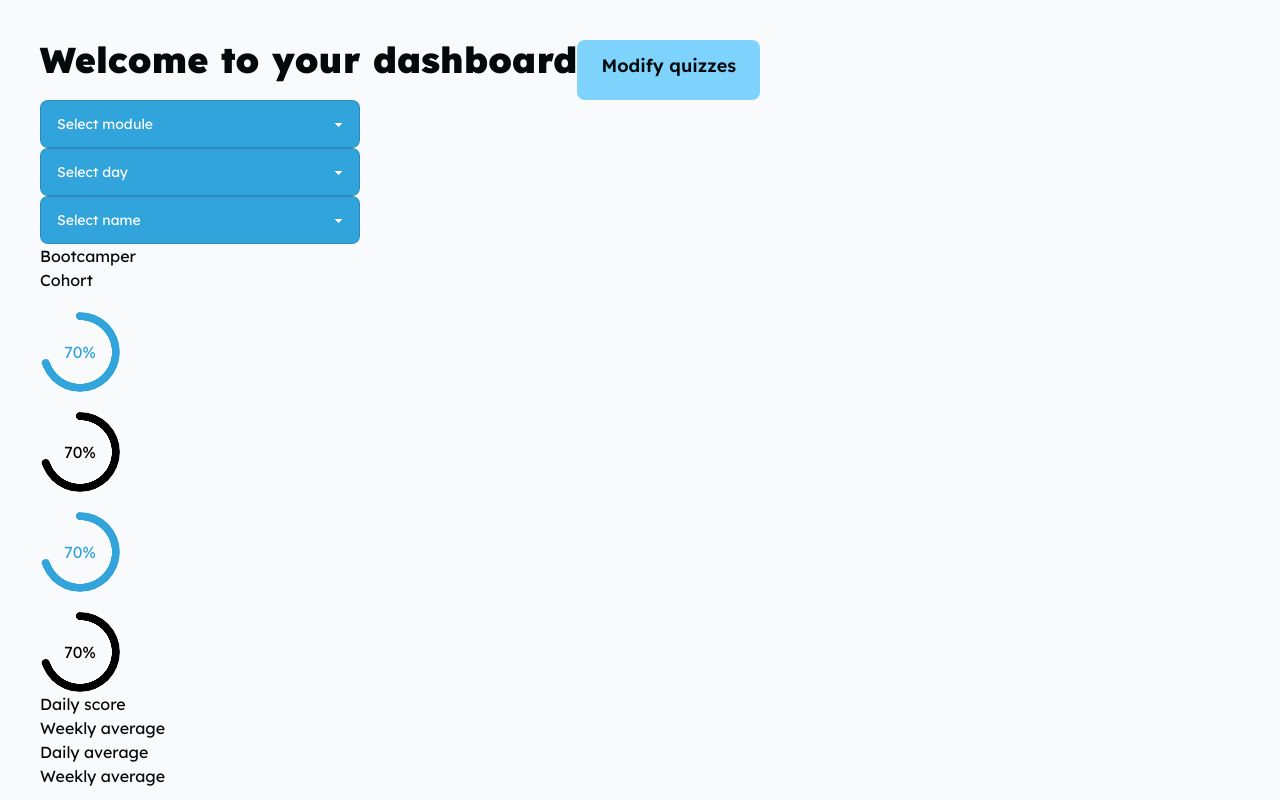
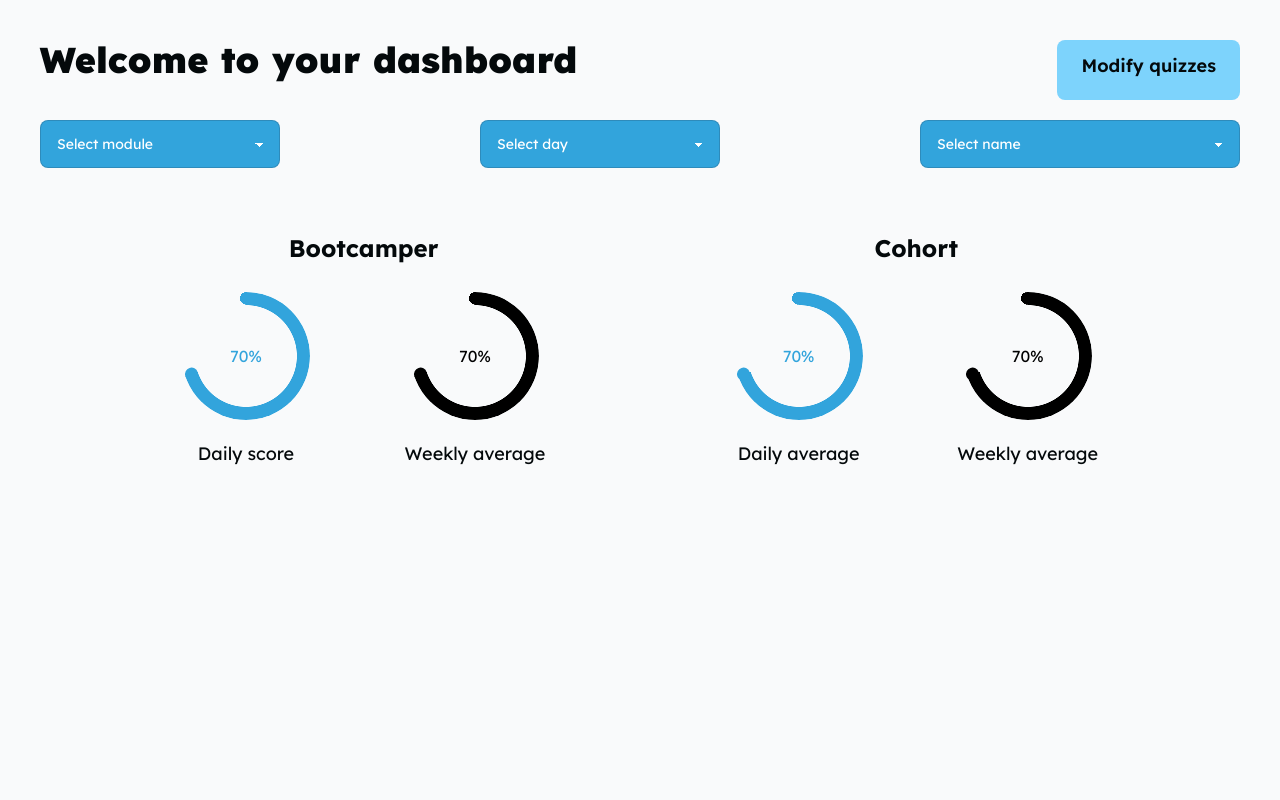
Before and after one commit to SchoolOfCode/bc16-final-projects-team_algorhythm, a Next.js app: page /dashboard in a window 1280 px wide. Built offline with nearby package versions, Linux system fonts and the light colour scheme; no server answers; what tailwindcss-animated would draw is missing.

Commit message:
made design edits

```diff
--- a/app/dashboard/page.tsx
+++ b/app/dashboard/page.tsx
@@ -3,8 +3,8 @@ import Link from "next/link";
 
 export default function DashBoard() {
     return (
-        <div className="flex flex-col justify-start items-start pt-10 px-10 w-full">
-          <div className=" flex flex-row ">
+        <div className="flex flex-col  pt-10 px-10 w-full">
+          <div className=" flex flex-row justify-between mb-5 ">
             <h1 className="font-black text-4xl pb-5 text-left ">Welcome to your dashboard</h1>
             <Link
               href="#"
@@ -13,13 +13,13 @@ export default function DashBoard() {
               Modify quizzes
             </Link>
             </div>
-            <div>
-            <select className="select select-bordered w-full max-w-xs bg-loginblue text-white " >
+            <div className="flex flex-row justify-between ">
+            <select className="select select-bordered w-1/5 max-w-xs bg-loginblue text-white " >
   <option disabled selected>Select module</option>
   <option>1. Onboarding</option>
   <option>2. Front End</option>
 </select>
-<select className="select select-bordered w-full max-w-xs bg-loginblue text-white " >
+<select className="select select-bordered w-1/5 max-w-xs bg-loginblue text-white " >
   <option disabled selected>Select day</option>
   <option>Monday</option>
   <option>Tuesday</option>
@@ -27,28 +27,31 @@ export default function DashBoard() {
   <option>Thursday</option>
   <option>Friday</option>
 </select>
-<select className="select select-bordered w-full max-w-xs bg-loginblue text-white " >
+<select className="select select-bordered w-3/5 max-w-xs bg-loginblue text-white " >
   <option disabled selected>Select name</option>
   <option>Annamaria Koutsoras</option>
   <option>Jack White</option>
   <option>Stephen Boyce</option>
 </select>
-<p>Bootcamper</p>
-<p>Cohort</p>
-
 </div>
-
-            <div className=" mt-5 radial-progress text-loginblue " style={{"--value":70}} role="progressbar">70%</div>
-            <div className=" mt-5 radial-progress text-black " style={{"--value":70}} role="progressbar">70%</div>
-            <div className=" mt-5 radial-progress text-loginblue " style={{"--value":70}} role="progressbar">70%</div>
-            <div className=" mt-5 radial-progress text-black " style={{"--value":70}} role="progressbar">70%</div>
-            <div>
-            <p>Daily score</p>
-            <p>Weekly average</p>
-            <p>Daily average</p>
-            <p>Weekly average</p>
+<div className="grid grid-rows-[10vh, 30vh, 10vh] ">
+<div className="grid grid-cols-subgrid col-span-7 justify-items-center items-end h-24 mb-2 ">
+<p className="col-start-2 col-span-2 text-2xl font-bold	">Bootcamper</p>
+<p className="col-start-5 col-span-2 text-2xl font-bold	">Cohort</p>
+</div>
+  <div className="grid grid-cols-subgrid col-span-7 justify-items-center ">
+            <div className=" mt-5 radial-progress text-loginblue col-start-2  " style={{"--value":70, "--size": "8rem"}} role="progressbar">70%</div>
+            <div className=" mt-5 radial-progress text-black  col-start-3 " style={{"--value":70, "--size": "8rem"}} role="progressbar">70%</div>
+            <div className=" mt-5 radial-progress text-loginblue col-start-5 " style={{"--value":70, "--size": "8rem"}} role="progressbar">70%</div>
+            <div className=" mt-5 radial-progress text-black col-start-6 " style={{"--value":70, "--size": "8rem"}} role="progressbar">70%</div>
+            </div>
+            <div className="grid grid-cols-subgrid col-span-7 justify-items-center text-lg mt-5 mb-10">
+            <p className="col-start-2 ">Daily score</p>
+            <p className="col-start-3">Weekly average</p>
+            <p className="col-start-5">Daily average</p>
+            <p className="col-start-6">Weekly average</p>
+            </div>
         </div>
         </div>
-
     );
 }
```
